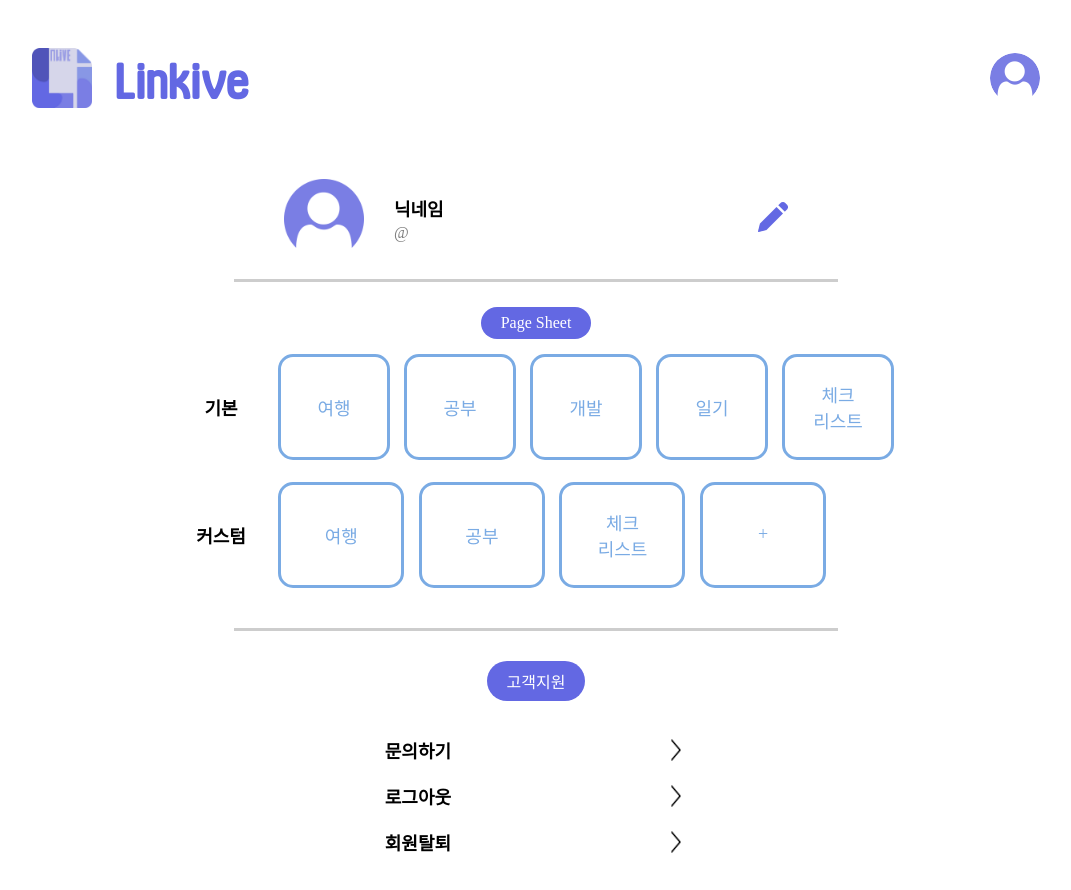
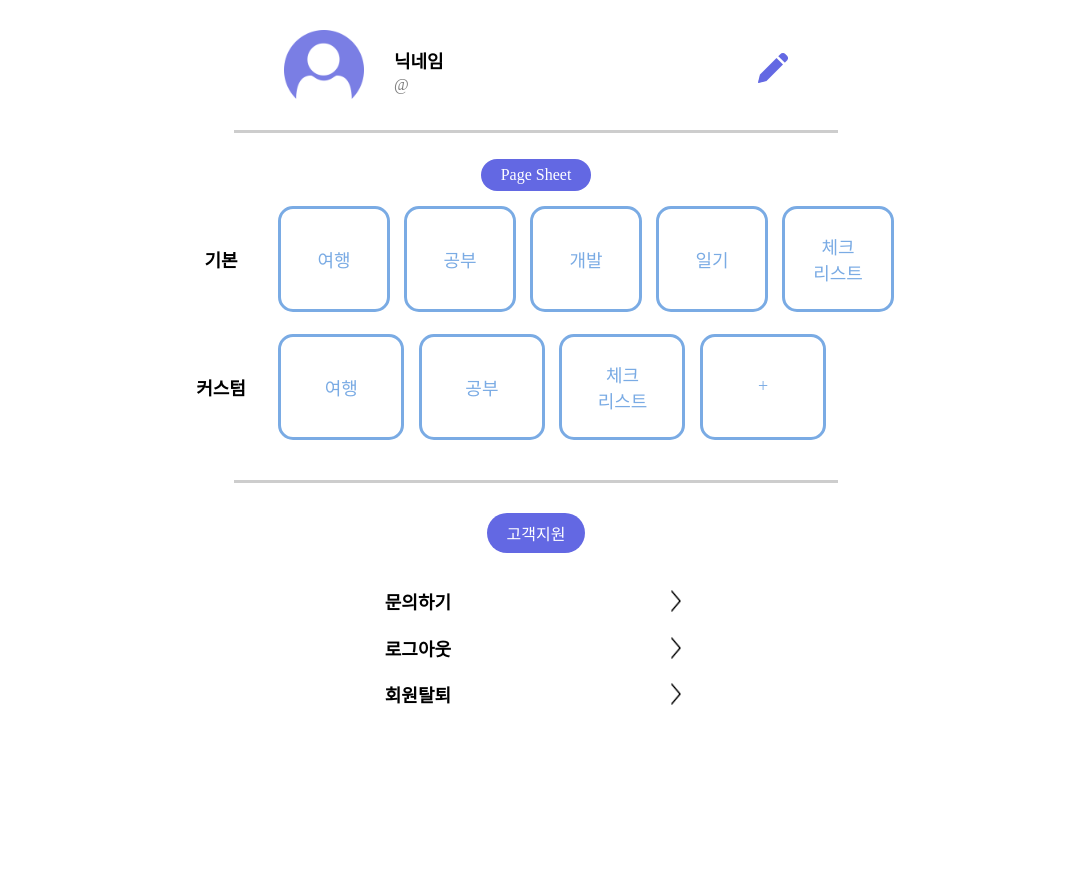
Before and after one commit to charBS0701/linkive-react, a React (Create React App) app: page /setting in a window 1280 px wide. Shown: the top 890 px of the page, without its empty margins (104-1175 px from the left). After the commit the page ends 800 px from the top, so only its background shows below. Built offline with nearby package versions, Linux system fonts and the light colour scheme; no server answers.

Commit message:
Fix 로그아웃 시 헤더 안보이게

```diff
--- a/src/App.js
+++ b/src/App.js
@@ -36,12 +36,20 @@ function App() {
   };
 
   useEffect(() => {
-    // acessToken 있는지 확인
+    // Check for access token
     const accessToken = getCookie("accessToken");
     if (accessToken) {
       setIsLoggedIn(true);
+    } else {
+      setIsLoggedIn(false);
+    }
+  }, []);
+
+  useEffect(() => {
+    if (isLoggedIn) {
       console.log("User is logged in!");
       // 유저정보 불러오기
+      const accessToken = getCookie("accessToken");
       axios
         .get("http://localhost:8123/users/userInfo", {
           headers: {
@@ -51,26 +59,22 @@ function App() {
         })
         .then((res) => {
           setUserInfo(res.data);
-          console.log(setUserInfo);
         })
         .catch((err) => {
           console.log(err);
         });
     } else {
-      if (isLoggedIn) {
-        setIsLoggedIn(false);
-      }
+      setUserInfo({});
     }
-  }, [isLoggedIn, userInfo]);
+  }, [isLoggedIn]);
 
   return (
     <div style={{ margin: "3vh 5vw" }}>
       <Router>
         <div style={{ margin: "0 5vw" }}>
-          {window.location.pathname !== "/login" && (
+          {window.location.pathname !== "/login" && isLoggedIn &&(
             <Header isLoggedIn={isLoggedIn} />
           )}
-          {/* 여기에 조건 추가 */}
           <Routes>
             <Route
               path="/setting"
--- a/src/pages/setting/LogoutModal.jsx
+++ b/src/pages/setting/LogoutModal.jsx
@@ -45,8 +45,8 @@ const Content = styled.div`
 `;
 
 const LogoutModal = ({ isOpen, onClose, onLogout }) => {
+
   const navigate = useNavigate();
-
   if (!isOpen) return null;
 
   const logout = () => {
@@ -56,7 +56,8 @@ const LogoutModal = ({ isOpen, onClose, onLogout }) => {
         // 요청 성공시 로직
         console.log(response);
         onClose();
-        navigate('/login')
+        window.location.href = '/login' // 로그인 페이지로 이동
+        // navigate('/login', { replace: true }); // replace를 추가하여 이력에서 제거
         onLogout(); // 여기에서 호출
       })
       .catch((error) => {
```
